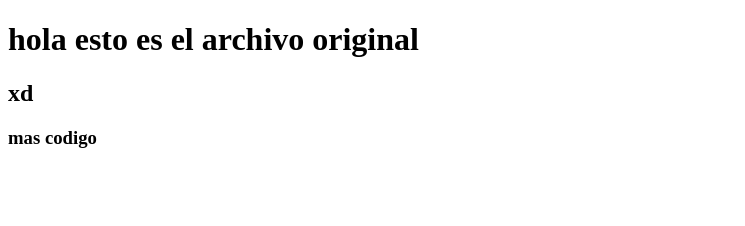
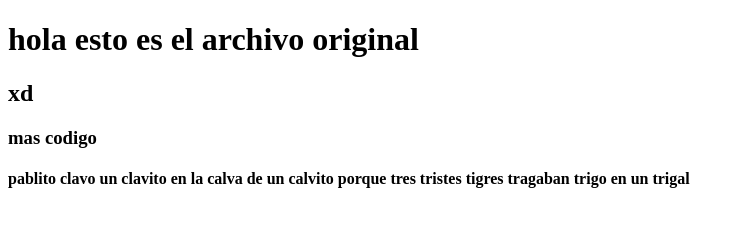
Before and after one commit to Tommy1894/pruebamerge, a plain HTML site: page index.html in a window 1280 px wide. Shown: the whole page, without its empty margins (0-745 px from the left). Drawn offline with Linux system fonts and the light colour scheme.

Commit message:
soy chencho

```diff
--- a/index.html
+++ b/index.html
@@ -9,5 +9,6 @@
     <h1>hola esto es el archivo original</h1>
     <h2>xd</h2>
     <h3>mas codigo</h3>
+    <h4>pablito clavo un clavito en la calva de un calvito porque tres tristes tigres tragaban trigo en un trigal</h4>
 </body>
 </html>
```
